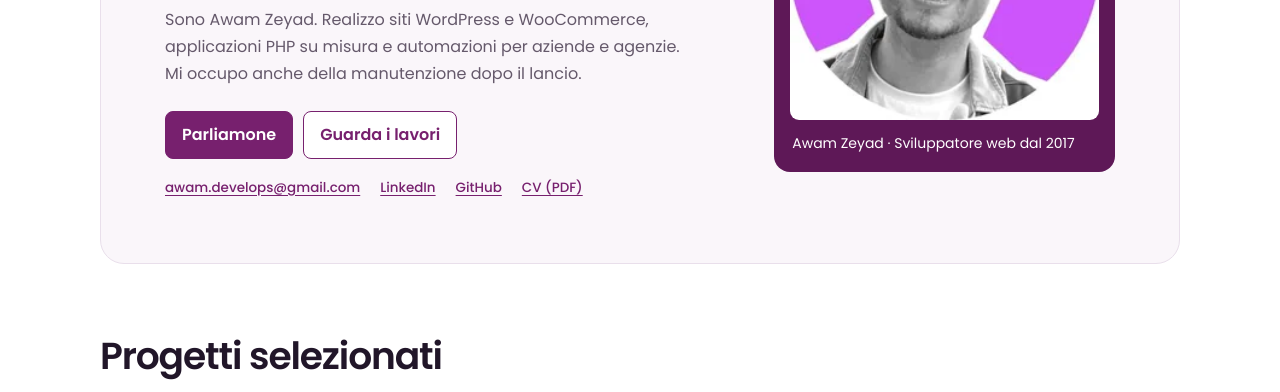
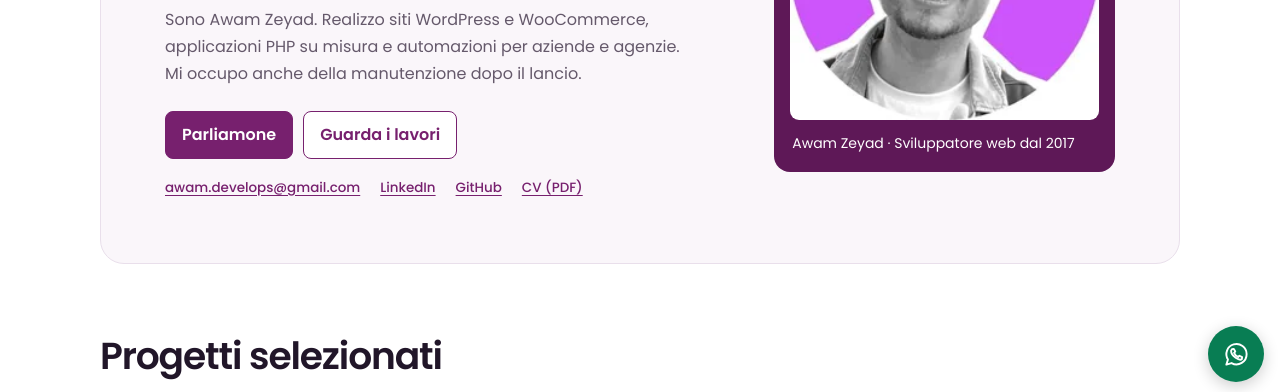
Before and after one commit to awam97/awam97.github.io, a plain HTML site: page it/index.html in a window 1280 px wide. Shown: the part 402-794 px from the top of the page. Drawn offline with Linux system fonts and the light colour scheme.

Commit message:
Add floating WhatsApp contact button

```diff
--- a/it/index.html
+++ b/it/index.html
@@ -230,6 +230,8 @@ section>h2{font-size:clamp(1.65rem,3vw,2.35rem);line-height:1.2;letter-spacing:-
  #projects,.contact{grid-template-columns:minmax(0,1fr)}
  .contact-email{justify-self:start}
 }
+
+.whatsapp-float{position:fixed;right:max(16px,env(safe-area-inset-right));bottom:max(16px,env(safe-area-inset-bottom));z-index:30;display:grid;place-items:center;width:56px;height:56px;border-radius:50%;background:#087d53;color:#fff;box-shadow:0 4px 16px #0003}.whatsapp-float:hover{background:#056644;color:#fff}.whatsapp-float:focus-visible{outline:3px solid #77206e;outline-offset:3px}
 </style>
 </head>
 <body>
@@ -438,4 +440,5 @@ section>h2{font-size:clamp(1.65rem,3vw,2.35rem);line-height:1.2;letter-spacing:-
 
 
 
+<a class="whatsapp-float" href="https://wa.me/393600653876" aria-label="Scrivimi su WhatsApp"><svg aria-hidden="true" width="27" height="27" viewBox="0 0 24 24" fill="none" stroke="currentColor" stroke-width="1.7" stroke-linecap="round" stroke-linejoin="round"><path d="M21 11.6a9 9 0 0 1-13.4 8L3 21l1.4-4.5A9 9 0 1 1 21 11.6Z"/><path d="M8 7.2 9.6 7l1.3 2.4-1.1 1.1a8 8 0 0 0 3.7 3.7l1.1-1.1 2.4 1.3-.2 1.6c-2 2-9.6-2.5-9.6-7.4z"/></svg></a>
 </body></html>
```
